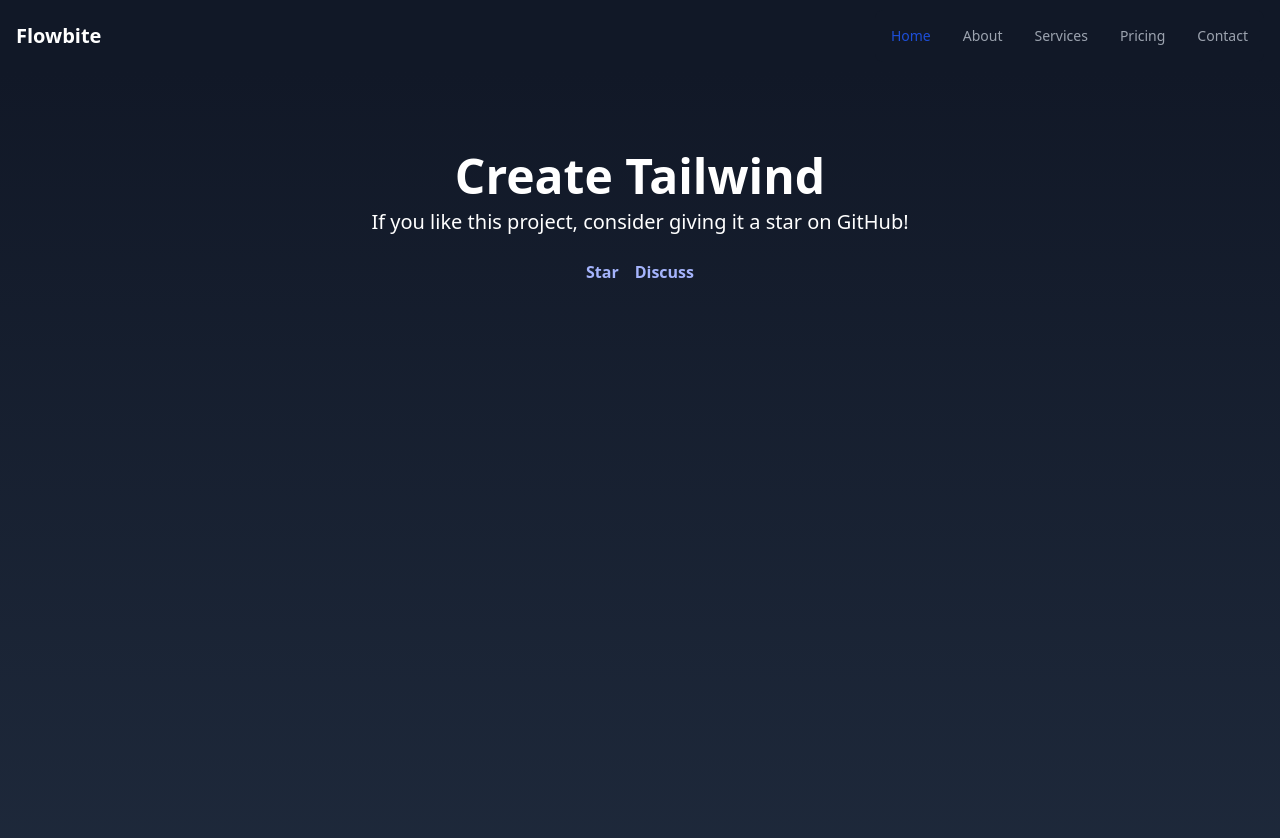
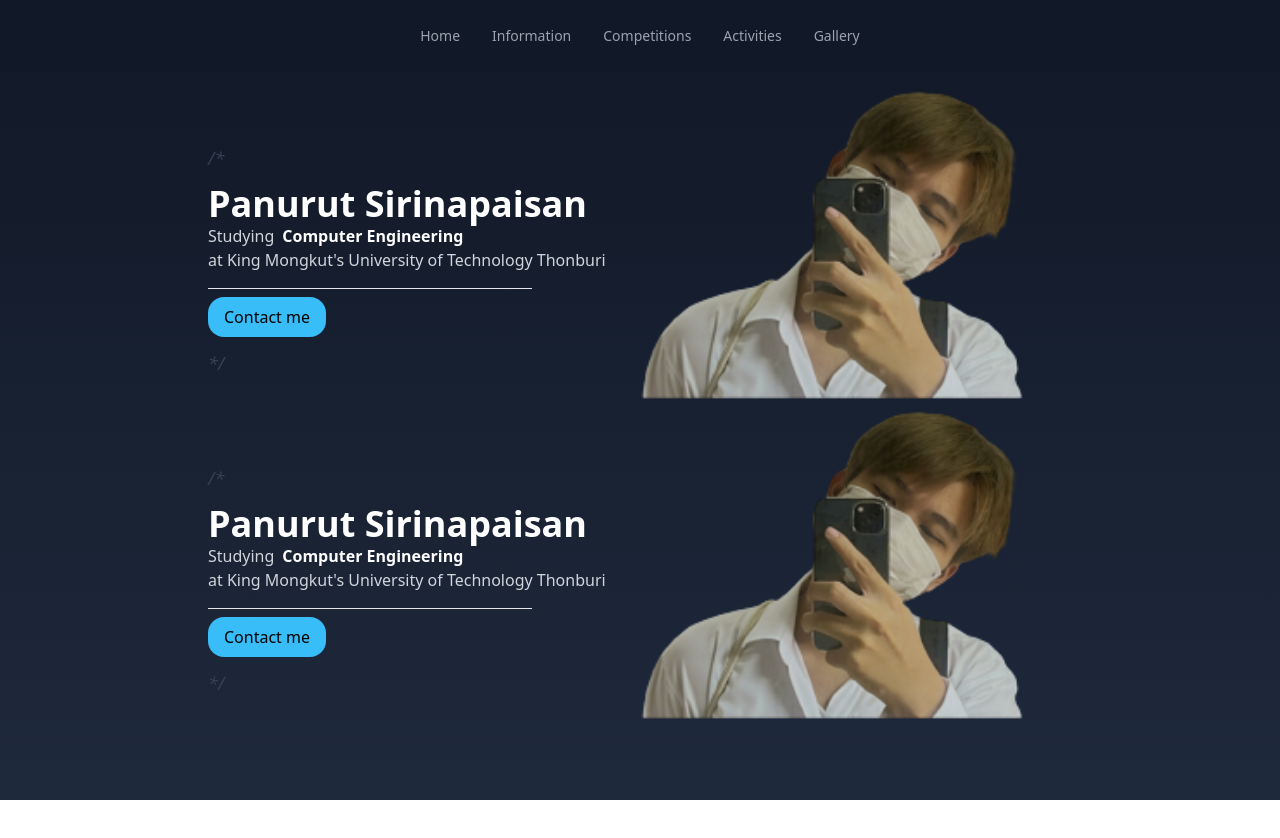
Before and after one commit to sokungz01/portfolio_cpe101_webapp, a Preact app: page / in a window 1280 px wide. Shown: the top 838 px of the page. After the commit the page ends 800 px from the top, so only its background shows below. Built offline with nearby package versions, Linux system fonts and the light colour scheme.

Commit message:
homepage created

```diff
--- a/index.html
+++ b/index.html
@@ -4,7 +4,7 @@
     <meta charset="UTF-8" />
     <link rel="icon" type="image/svg+xml" href="/vite.svg" />
     <meta name="viewport" content="width=device-width, initial-scale=1.0" />
-    <title>Vite + Preact + TS</title>
+    <title> PORTFOLIO CPE101 </title>
   </head>
   <body>
     <div id="app"></div>
--- /dev/null
+++ b/src/Components/Information.tsx
@@ -0,0 +1,38 @@
+
+export const Information = () => {
+    return(
+        <>
+        <section id="information-section" className="h-full" >
+                <div className="grid grid-cols-2">
+                    <div className="col-span-1">
+                        <div className="grid ml-32 mt-16">
+
+                            <p className="text-gray-700 text-lg mb-3 italic"> /* </p>
+                            <p className="text-white text-4xl font-bold"> Panurut Sirinapaisan </p>
+                            <div className="flex justify-start">
+                                <p className="text-gray-300 mr-2"> Studying </p>
+                                <p className="text-white font-bold"> Computer Engineering </p>
+                            </div>
+                            <p className="text-gray-300"> at King Mongkut's University of Technology Thonburi  </p>
+                            <div className="justify-end">
+
+                            </div>
+                            <hr width="75%" className="mt-4"/>
+                            <div>
+                                <button className="btn bg-sky-400 rounded-2xl text-black mt-2 px-4 py-2 hover:bg-sky-600 hover:text-gray-300 hover:border-solid hover:border hover:border-white">
+                                <a href="https://facebook.com/sokungz01" target="_blank"> Contact me</a>
+                                </button>
+                            </div>
+                            <p className="text-gray-700 text-lg mt-3 italic"> */ </p>
+                        </div>
+                    </div>
+                    <div className="col-span-1">
+                        <div className="flex justify-between">
+                            <img src="../public/myself_pic.png" className="object-cover h-80 w-100 " style="overflow"/>
+                        </div>
+                    </div>
+                </div>
+            </section>
+        </>
+    );
+}
--- /dev/null
+++ b/src/Components/Myself.tsx
@@ -0,0 +1,37 @@
+export const Myself = () => {
+    return(
+        <>
+        <section id="home-section" className="h-full" >
+                <div className="grid grid-cols-2" >
+                    <div className="col-span-1">
+                        <div className="grid ml-32 mt-16">
+
+                            <p className="text-gray-700 text-lg mb-3 italic"> /* </p>
+                            <p className="text-white text-4xl font-bold"> Panurut Sirinapaisan </p>
+                            <div className="flex justify-start">
+                                <p className="text-gray-300 mr-2"> Studying </p>
+                                <p className="text-white font-bold"> Computer Engineering </p>
+                            </div>
+                            <p className="text-gray-300"> at King Mongkut's University of Technology Thonburi  </p>
+                            <div className="justify-end">
+
+                            </div>
+                            <hr width="75%" className="mt-4"/>
+                            <div>
+                                <button className="btn bg-sky-400 rounded-2xl text-black mt-2 px-4 py-2 hover:bg-sky-600 hover:text-gray-300 hover:border-solid hover:border hover:border-white">
+                                <a href="https://facebook.com/sokungz01" target="_blank"> Contact me</a>
+                                </button>
+                            </div>
+                            <p className="text-gray-700 text-lg mt-3 italic"> */ </p>
+                        </div>
+                    </div>
+                    <div className="col-span-1">
+                        <div className="flex justify-between">
+                            <img src="../public/myself_pic.png" className="object-cover h-80 w-100 " style="overflow"/>
+                        </div>
+                    </div>
+                </div>
+            </section>
+        </>
+    );
+}
--- a/src/Components/Navbar.tsx
+++ b/src/Components/Navbar.tsx
@@ -1,37 +1,85 @@
-export const Navbar = () =>
-{
-    return(
-
-        <nav class="border-gray-200 px-2 sm:px-4 py-2.5  bg-gray-900">
+export const Navbar = () => {
+  return (
+    <div className="fixed w-full ">
+    <nav class="flex justify-between items-center z-10 static border-gray-200 px-2 sm:px-4 py-2.5  bg-gray-900">
       <div class="container flex flex-wrap justify-between items-center mx-auto">
-            <a href="https://flowbite.com/" class="flex items-center">
-                <span class="self-center text-xl font-semibold whitespace-nowrap text-white">Flowbite</span>
+        <div></div>
+        <div class="flex md:order-2">
+          <button
+            data-collapse-toggle="navbar-sticky"
+            type="button"
+            class="inline-flex items-center p-2 text-sm text-gray-500 rounded-lg md:hidden hover:bg-gray-100 focus:outline-none focus:ring-2 focus:ring-gray-200 dark:text-gray-400 dark:hover:bg-gray-700 dark:focus:ring-gray-600"
+            aria-controls="navbar-sticky"
+            aria-expanded="false"
+          >
+            <span class="sr-only">Open main menu</span>
+            <svg
+              class="w-6 h-6"
+              aria-hidden="true"
+              fill="currentColor"
+              viewBox="0 0 20 20"
+              xmlns="http://www.w3.org/2000/svg"
+            >
+              <path
+                fill-rule="evenodd"
+                d="M3 5a1 1 0 011-1h12a1 1 0 110 2H4a1 1 0 01-1-1zM3 10a1 1 0 011-1h12a1 1 0 110 2H4a1 1 0 01-1-1zM3 15a1 1 0 011-1h12a1 1 0 110 2H4a1 1 0 01-1-1z"
+                clip-rule="evenodd"
+              ></path>
+            </svg>
+          </button>
+        </div>
+        <div
+          class="hidden justify-between items-center w-full md:flex md:w-auto md:order-1"
+          id="navbar-default"
+        >
+          <ul class="flex flex-col p-4 mt-4 rounded-lg border  md:flex-row md:space-x-8 md:mt-0 md:text-sm md:font-medium md:border-0  bg-gray-800 md:bg-gray-900 border-gray-700 ">
+            <li>
+              <a
+                href="#home-section"
+                class="block py-2 pr-4 pl-3  rounded  md:border-0  md:p-0 text-gray-400 md:hover:text-white hover:bg-gray-700 hover:text-white md:hover:bg-transparent"
+              >
+                Home
               </a>
-            <button data-collapse-toggle="navbar-default" type="button" class="inline-flex items-center p-2 ml-3 text-sm rounded-lg md:hidden focus:outline-none focus:ring-2  text-gray-400 hover:bg-gray-700 focus:ring-gray-600" aria-controls="navbar-default" aria-expanded="false">
-            <span class="sr-only">Open main menu</span>
-            <svg class="w-6 h-6" aria-hidden="true" fill="currentColor" viewBox="0 0 20 20" xmlns="http://www.w3.org/2000/svg"><path fill-rule="evenodd" d="M3 5a1 1 0 011-1h12a1 1 0 110 2H4a1 1 0 01-1-1zM3 10a1 1 0 011-1h12a1 1 0 110 2H4a1 1 0 01-1-1zM3 15a1 1 0 011-1h12a1 1 0 110 2H4a1 1 0 01-1-1z" clip-rule="evenodd"></path></svg>
-            </button>
-            <div class="hidden w-full md:block md:w-auto" id="navbar-default">
-            <ul class="flex flex-col p-4 mt-4 rounded-lg border  md:flex-row md:space-x-8 md:mt-0 md:text-sm md:font-medium md:border-0  bg-gray-800 md:bg-gray-900 border-gray-700">
-                <li>
-                <a href="#" class="block py-2 pr-4 pl-3 bg-blue-700 rounded md:bg-transparent md:text-blue-700 md:p-0 text-white" aria-current="page">Home</a>
             </li>
             <li>
-                <a href="#" class="block py-2 pr-4 pl-3  rounded  md:border-0  md:p-0 text-gray-400 md:hover:text-white hover:bg-gray-700 hover:text-white md:hover:bg-transparent">About</a>
+              <a
+                href="#information-section"
+                class="block py-2 pr-4 pl-3  rounded  md:border-0  md:p-0 text-gray-400 md:hover:text-white hover:bg-gray-700 hover:text-white md:hover:bg-transparent"
+              >
+                Information
+              </a>
             </li>
             <li>
-                <a href="#" class="block py-2 pr-4 pl-3  rounded  md:border-0  md:p-0 text-gray-400 md:hover:text-white hover:bg-gray-700 hover:text-white md:hover:bg-transparent">Services</a>
+              <a
+                href="#competitions-section"
+                class="block py-2 pr-4 pl-3  rounded  md:border-0  md:p-0 text-gray-400 md:hover:text-white hover:bg-gray-700 hover:text-white md:hover:bg-transparent"
+              >
+                Competitions
+              </a>
             </li>
             <li>
-                <a href="#" class="block py-2 pr-4 pl-3  rounded  md:border-0  md:p-0 text-gray-400 md:hover:text-white hover:bg-gray-700 hover:text-white md:hover:bg-transparent">Pricing</a>
+              <a
+                href="#activities-section"
+                class="block py-2 pr-4 pl-3  rounded  md:border-0  md:p-0 text-gray-400 md:hover:text-white hover:bg-gray-700 hover:text-white md:hover:bg-transparent"
+              >
+                Activities
+              </a>
             </li>
             <li>
-                <a href="#" class="block py-2 pr-4 pl-3  rounded  md:border-0  md:p-0 text-gray-400 md:hover:text-white hover:bg-gray-700 hover:text-white md:hover:bg-transparent">Contact</a>
+              <a
+                href="#gallery-section"
+                class="block py-2 pr-4 pl-3  rounded  md:border-0  md:p-0 text-gray-400 md:hover:text-white hover:bg-gray-700 hover:text-white md:hover:bg-transparent"
+              >
+                Gallery
+              </a>
             </li>
           </ul>
         </div>
       </div>
+      <div className="flex justify-center">
+        <hr width="40%"/>
+      </div>
     </nav>
-
+    </div>
   );
-}
+};
--- a/src/app.tsx
+++ b/src/app.tsx
@@ -1,37 +1,14 @@
 import { Navbar } from './Components/Navbar'
+import { Myself } from './Components/Myself'
+import { Information } from './Components/Information'
 export function App() {
   return (
 
     <div>
       <Navbar />
       <header className="h-screen bg-gradient-to-b from-gray-900 to-slate-800 flex flex-col text-white p-20">
-        <h1 className="text-5xl font-bold text-center mb-2">Create Tailwind</h1>
-        <p className="text-center mb-6 text-xl">
-          If you like this project, consider giving it a star on GitHub!
-        </p>
-        <div className="flex flex-row justify-center items-center gap-4">
-          <a
-            className="github-button text-indigo-300 font-bold"
-            href="https://github.com/andrejjurkin/create-tailwind-app"
-            data-color-scheme="no-preference: dark; light: dark; dark: dark;"
-            data-icon="octicon-star"
-            data-size="large"
-            data-show-count="true"
-            aria-label="Star andrejjurkin/create-tailwind-app on GitHub"
-          >
-            Star
-          </a>
-          <a
-            className="github-button text-indigo-300 font-bold"
-            href="https://github.com/andrejjurkin/create-tailwind-app/discussions"
-            data-color-scheme="no-preference: dark; light: dark; dark: dark;"
-            data-icon="octicon-comment-discussion"
-            data-size="large"
-            aria-label="Discuss andrejjurkin/create-tailwind-app on GitHub"
-          >
-            Discuss
-          </a>
-        </div>
+        <Myself/>
+        <Information/>
       </header>
     </div>
 
--- a/src/main.tsx
+++ b/src/main.tsx
@@ -1,5 +1,4 @@
 import { render } from 'preact'
 import { App } from './app'
 import './index.css'
-
 render(<App />, document.getElementById('app') as HTMLElement)
```
Also changed, not shown: public/myself_pic.png (added), src/index.css (line endings or trailing spaces). Lines whose indentation alone changed are shown as unchanged.
